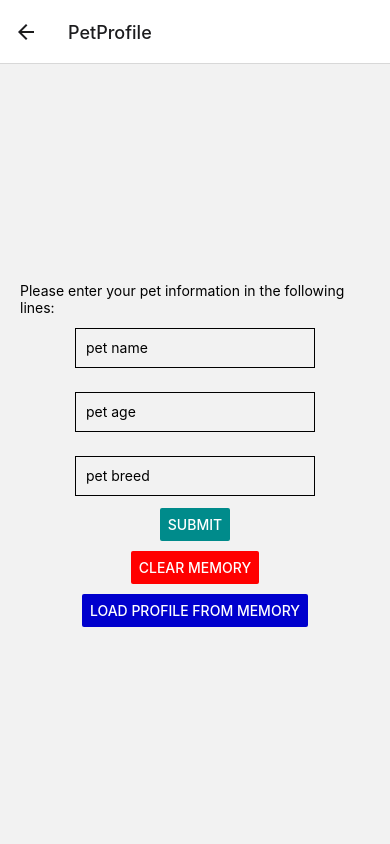
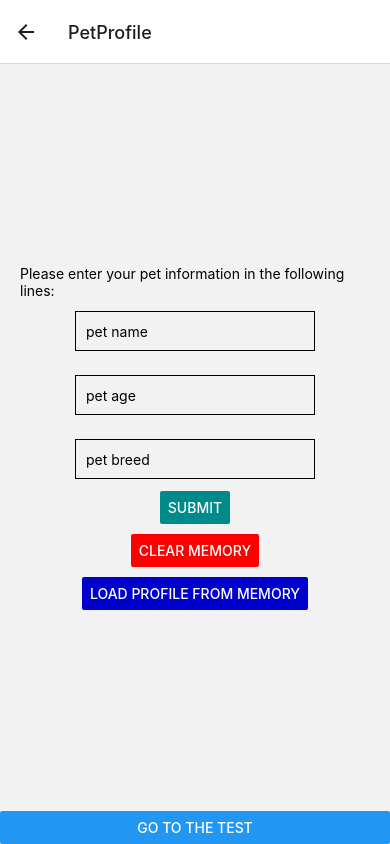
Before and after one commit to Shuyuan2046/COSI153a, a React Native app: screen / in a window 390 px wide. Both pictures are taken after a click on the button "GO TO PET PROFILE". Built offline with nearby package versions, Linux system fonts and the light colour scheme.

Commit message:
Update App.js

```diff
--- a/App.js
+++ b/App.js
@@ -52,7 +52,15 @@ function TestScreen({ navigation }) {
 
 function PetInfoScreen({ navigation }) {
  return (
-   <Profile breed = {"bagel"}></Profile>
+   <><Profile></Profile><Button
+     title="go to the test"
+     onPress={() => {
+       navigation.navigate('Test', {
+         params: {
+           breed: 'corgi'
+         }
+       });
+     } } /></>
  );
 }
 
```
